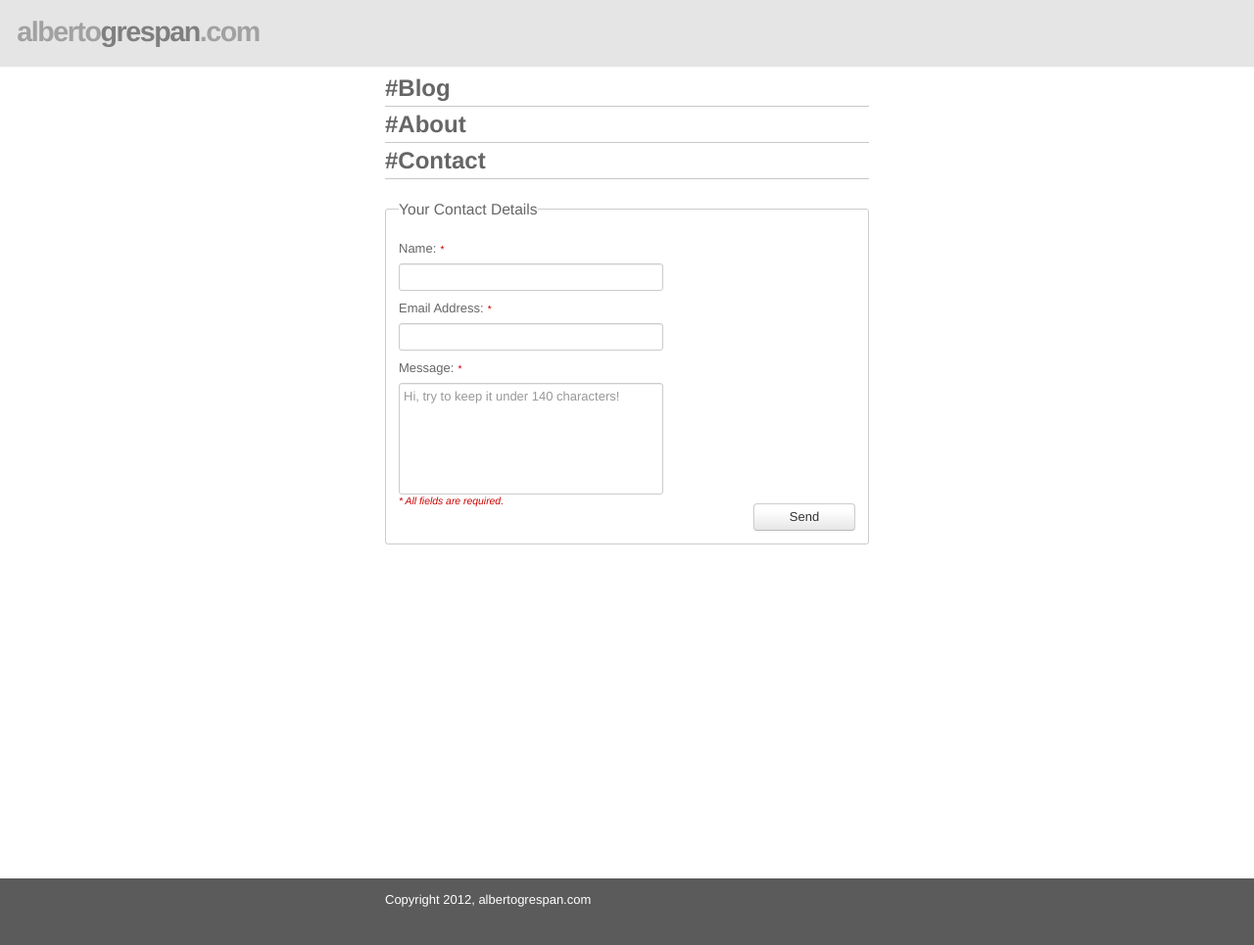
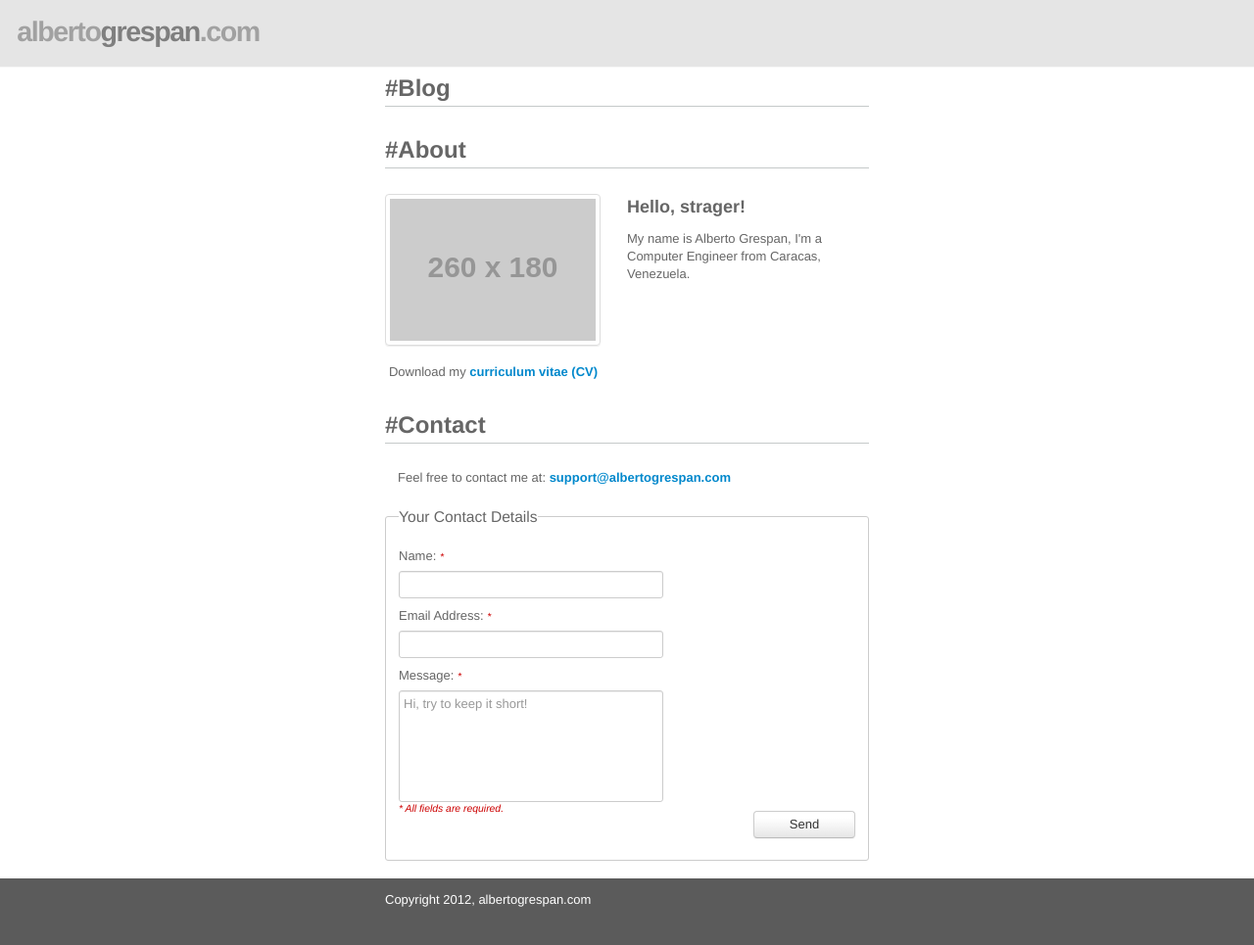
Before and after one commit to albertogg/albertogg.github.com, a Jekyll site: the page built from index.html, in a window 1280 px wide and 1017 px high. Shown: the top 965 px of the window at 98% size. Built offline with Jekyll 4.4.1, drawn with Linux system fonts in a browser that asks for light colours; Markdown is read by kramdown in place of the engine named in the settings.

Commit message:
html5 form validation, some about content

```diff
--- a/_layouts/default.html
+++ b/_layouts/default.html
@@ -16,23 +16,45 @@
         <div class="page-break">
           <a name="blog"></a>
         </div>
+        <div class="spacer-block">
+          <a name="space"></a>
+        </div>
         <h2>#About</h2>
         <div class="page-break">
           <a name="about"></a>
         </div>
+        <div class="spacer-block">
+          <a name="space"></a>
+        </div>
         <div class="about-me">
+          <div class="second-row">
+            <h3>Hello, strager!</h3>
+            <p> My name is Alberto Grespan, I'm a Computer Engineer from Caracas, Venezuela.</p>
+          </div>
           <div class="first-row">
-
-          </div>
-          <div class="second-row">
-
+            <ul class="thumbnails">
+              <li class="span3">
+                <a href="#" class="thumbnail">
+                  <img src="http://placehold.it/260x180" alt="My-pic">
+                </a>
+              </li>
+              <li class="fontz"> Download my <a href="#" title="resume">curriculum vitae (CV)</a></li>
+            </ul>
           </div>
         </div>
         <h2>#Contact</h2>
         <div class="page-break">
           <a name="contact"></a>
         </div>
-        <form action="mailto:" class="contact-form">
+        <div class="spacer-block">
+          <a name="space"></a>
+        </div>
+        <div class="fontz">
+          <p>Feel free to contact me at:
+            <a href="mailto:ailto:support@albertogrespan.com">support@albertogrespan.com</a>
+          </p>
+        </div>
+        <form id="myform" action="mailto:support@albertogrespan.com" class="contact-form">
           <fieldset>
             <legend>Your Contact Details</legend>
               <div>
@@ -41,14 +63,14 @@
               </div>
               <div>
                   <label for="email">Email Address: <span>*</span></label>
-                  <input name="form[email]" id="email" type="text" required="true" />
+                  <input name="form[email]" id="email" type="email" required="true" />
               </div>
               <div>
                   <label for="text">Message: <span>*</span></label>
-                  <textarea name="text" type="text" required="true" placeholder="Hi, try to keep it under 140 characters!"></textarea>
+                  <textarea name="text" type="text" required="true" placeholder="Hi, try to keep it short!"></textarea>
               </div>
               <div class="different">
-                <button type="submit" class="btn"><span>Send</span></button>
+                <input type="submit" class="btn" value="Send" />
               </div>
               <div class="reddit">
                 <p>* All fields are required.</p>
--- a/css/style.css
+++ b/css/style.css
@@ -1,5 +1,10 @@
 html, body, .body-container{
   height: 100%;
+  color: #666;
+}
+
+h3, h2 {
+  color: #666;
 }
 
 header.page-header {
@@ -52,8 +57,52 @@ section.body-container {
 section.body-container h2 {
   color: #666;
 }
+
+.about-me {
+  display: inline;
+}
+
+.second-row {
+    float: right;
+    text-align: left;
+    width: 50%;
+}
+
+.second-row p {
+  padding-top: 0.8em;
+}
+
+.first-row {
+  width: 50%;
+}
+
 .page-break {
   border-top: solid 1.5px #C5C9C9;
+}
+
+.spacer-block {
+  height: 2em;
+}
+
+.fontz {
+  color: #666;
+  padding-left: 1em;
+}
+.fontz a {
+  font-weight: bold;
+}
+
+.fontz a:hover {
+  text-decoration: none;
+  color: #0088CC;
+}
+
+.fontz a:visited {
+  color: #0088CC;
+}
+
+.first-row .fontz {
+  padding-left: 0.3em;
 }
 
 .contact-form legend {
@@ -97,7 +146,7 @@ section.body-container h2 {
   display: inline;
 }
 
-.contact-form .different button {
+.contact-form .different input {
   width: 8em;
   float: right;
 }
```
